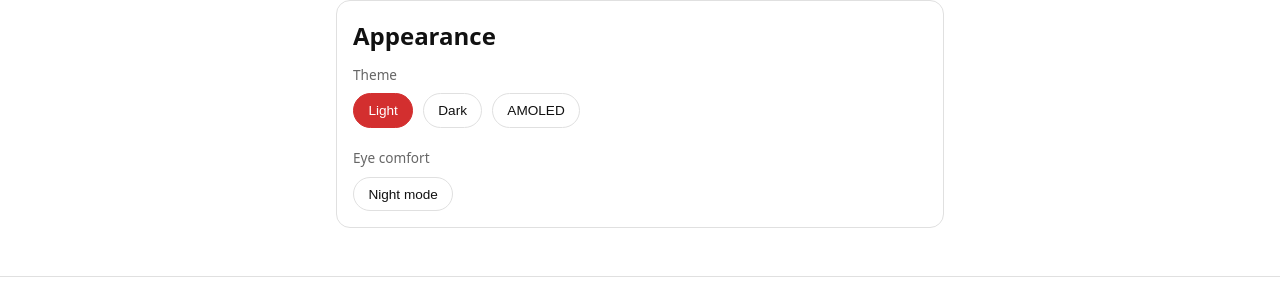
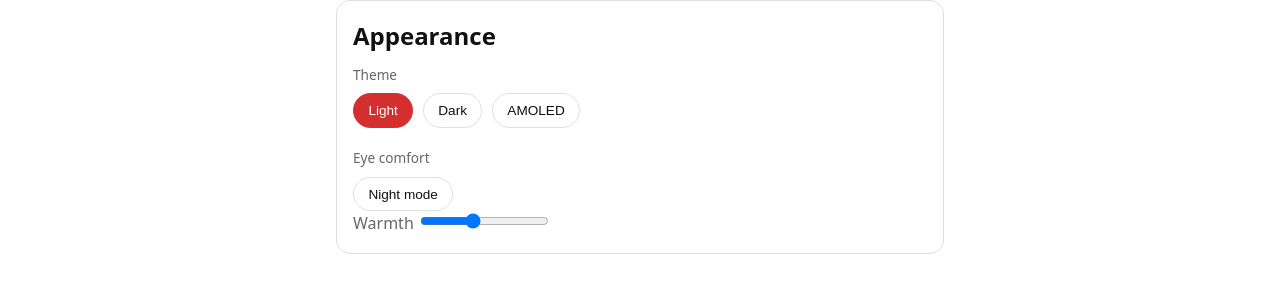
Before and after one commit to Omdas11/examarchive-v2, a plain HTML site: page settings.html in a window 1280 px wide. Shown: the part 140-438 px from the top of the page. Drawn offline with Linux system fonts and the light colour scheme.

Commit message:
Update settings.html

```diff
--- a/settings.html
+++ b/settings.html
@@ -42,6 +42,17 @@
           Night mode
         </button>
       </div>
+      <div class="night-strength">
+       <label for="nightRange" class="text-muted">Warmth</label>
+         <input
+    type="range"
+    id="nightRange"
+    min="0"
+    max="20"
+    step="1"
+    value="8"
+  />
+      </div>
     </section>
   </main>
 
```
